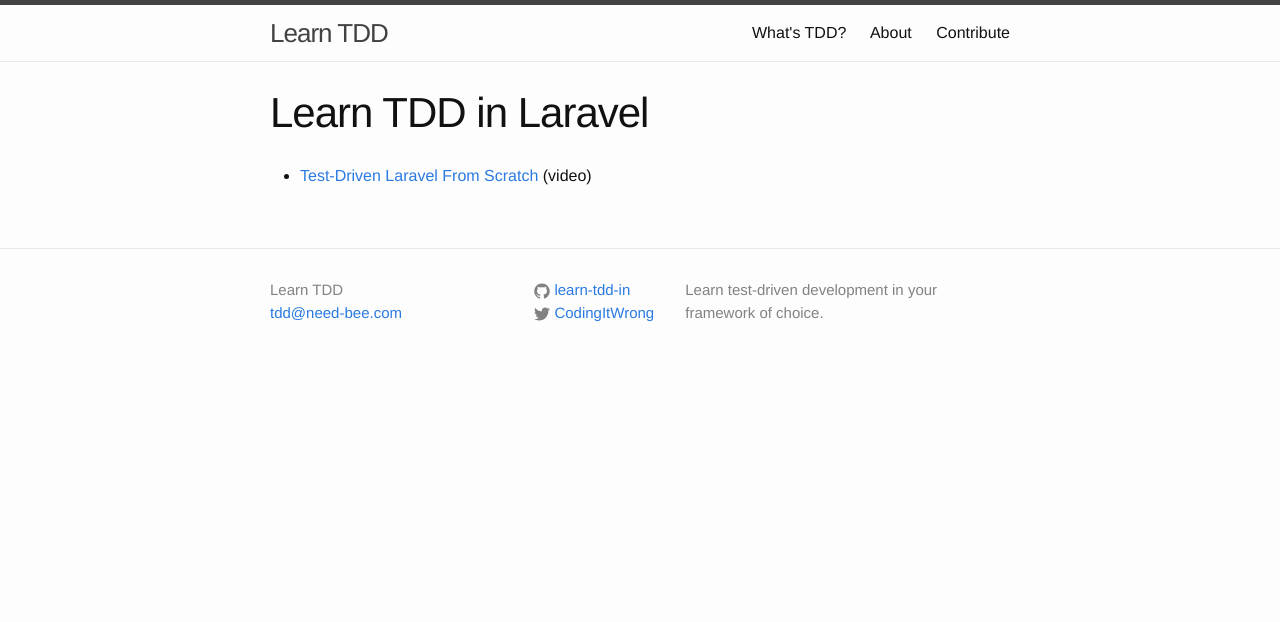
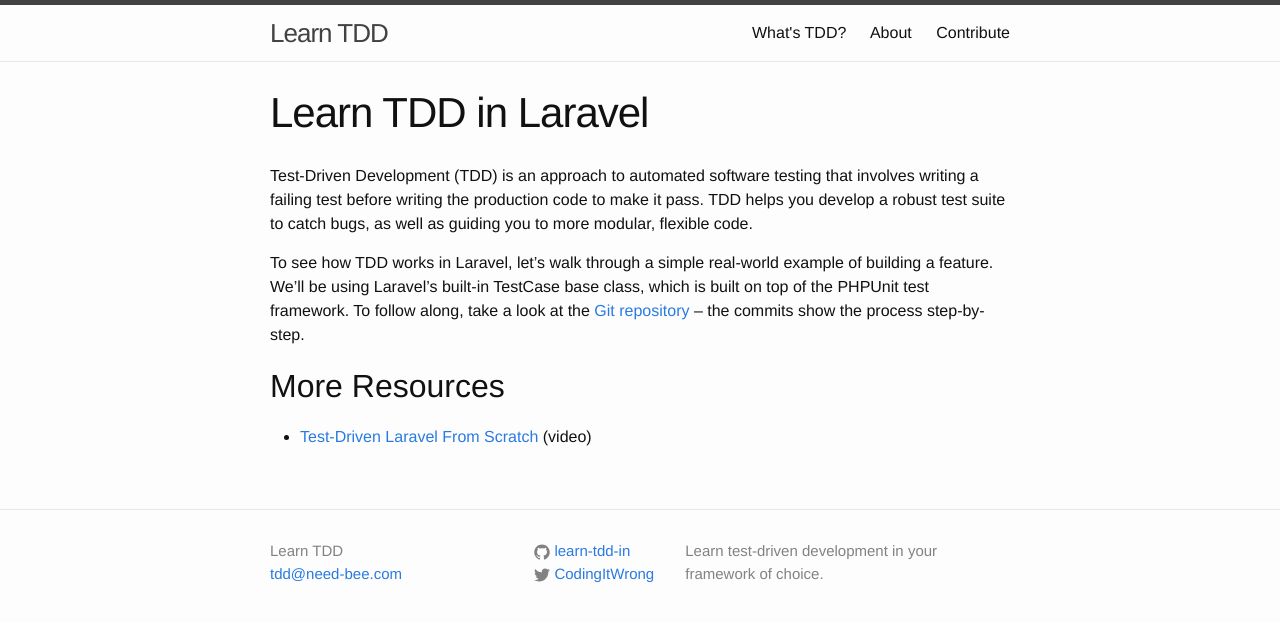
Before and after one commit to learn-tdd-in/learntdd.in, a Jekyll site: the page built from laravel.md, in a window 1280 px wide. Shown: the top 622 px of the page. Built offline with Jekyll 4.4.1, drawn with Linux system fonts in a browser that asks for light colours.

Commit message:
Link to Laravel repo

```diff
--- a/laravel.md
+++ b/laravel.md
@@ -3,4 +3,10 @@
 title: Learn TDD in Laravel
 ---
 
+Test-Driven Development (TDD) is an approach to automated software testing that involves writing a failing test before writing the production code to make it pass. TDD helps you develop a robust test suite to catch bugs, as well as guiding you to more modular, flexible code.
+
+To see how TDD works in Laravel, let's walk through a simple real-world example of building a feature. We'll be using Laravel's built-in TestCase base class, which is built on top of the PHPUnit test framework. To follow along, take a look at the [Git repository](https://github.com/learn-tdd-in/laravel) -- the commits show the process step-by-step.
+
+## More Resources
+
 * [Test-Driven Laravel From Scratch](http://adamwathan.me/2016/01/11/test-driven-laravel-from-scratch/) (video)
```
